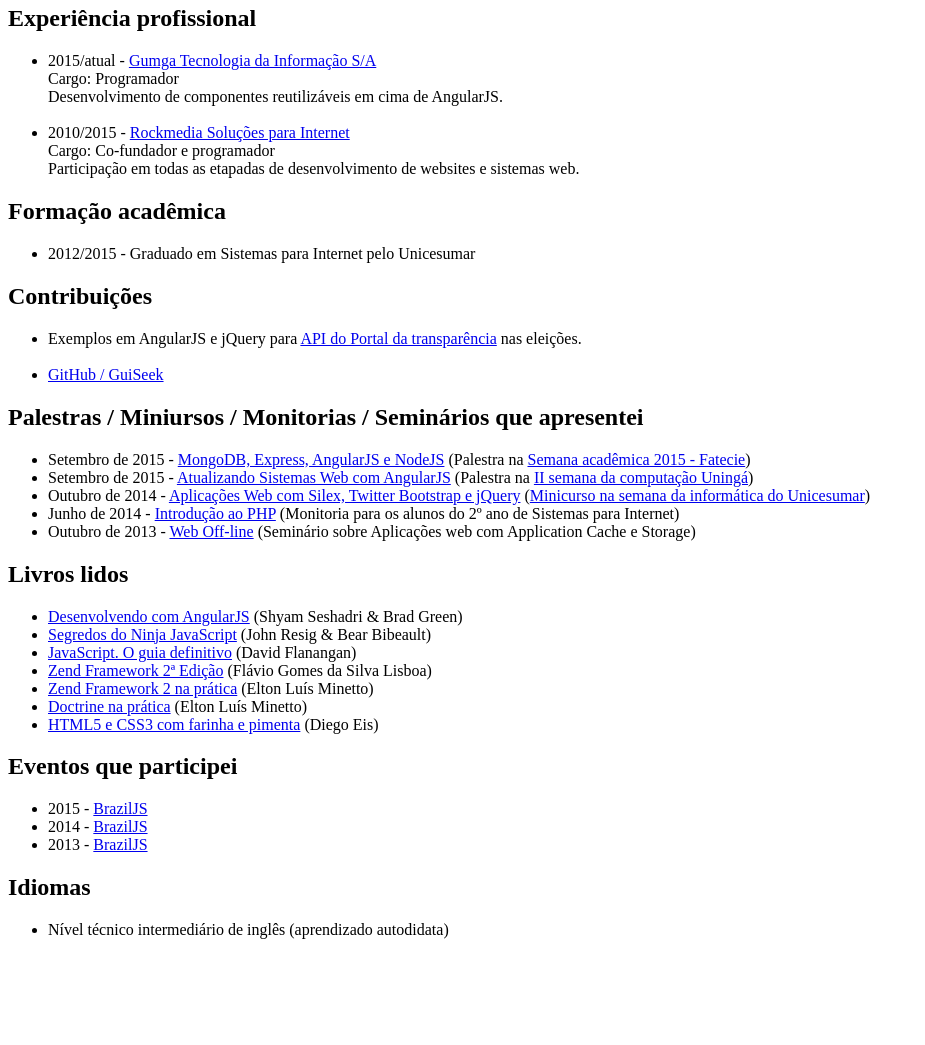
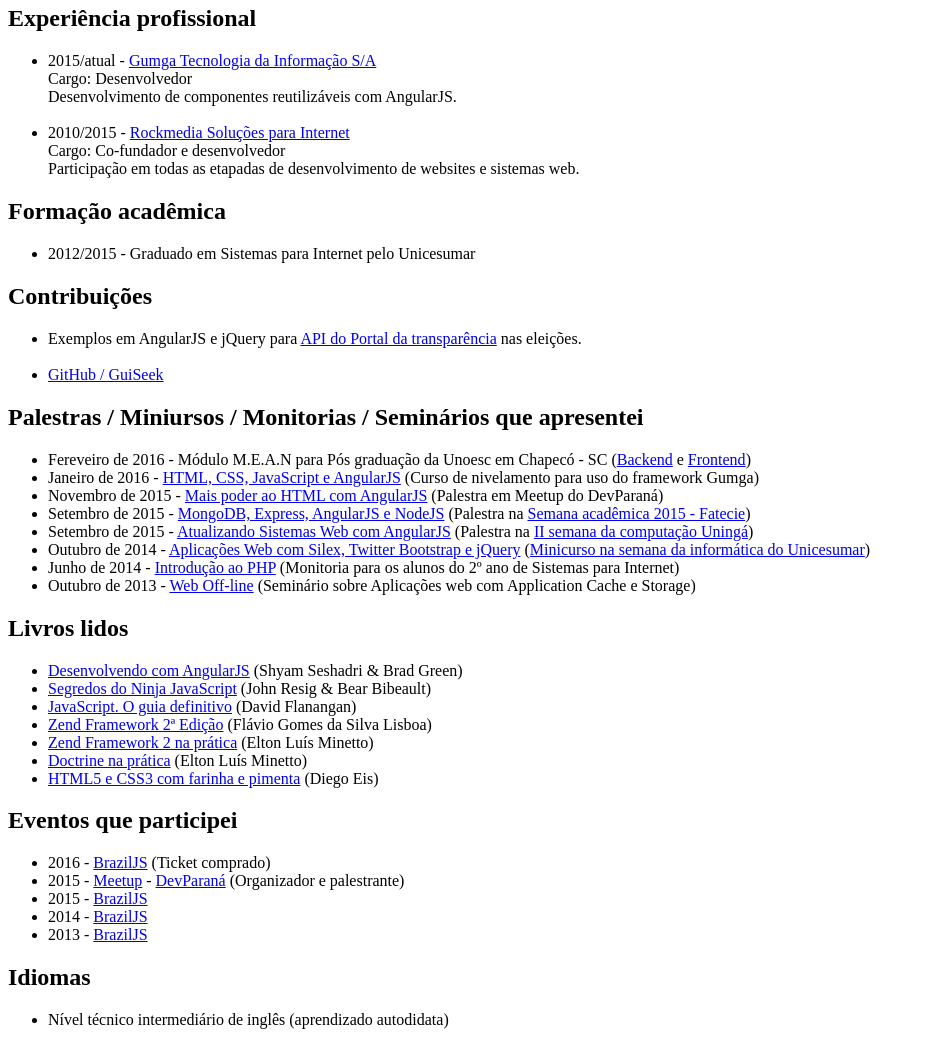
Before and after one commit to guiseek/guiseek.github.io, a plain HTML site: page index.html in a window 1280 px wide. Shown: the part 300-1345 px from the top of the page, without its empty margins (0-925 px from the left). Before the commit the page ends 1255 px from the top, so only its background shows below. Drawn offline with Linux system fonts and the light colour scheme.

Commit message:
Novidades 2016

```diff
--- a/index.html
+++ b/index.html
@@ -23,12 +23,12 @@
         <ul>
           <li>
             2015/atual - <a href="http://gumga.com.br/">Gumga Tecnologia da Informação S/A</a><br>
-            Cargo: Programador<br>
-            Desenvolvimento de componentes reutilizáveis em cima de AngularJS.<br><br>
+            Cargo: Desenvolvedor<br>
+            Desenvolvimento de componentes reutilizáveis com AngularJS.<br><br>
           </li>
           <li>
             2010/2015 - <a href="http://rockmedia.com.br/">Rockmedia Soluções para Internet</a><br>
-            Cargo: Co-fundador e programador<br>
+            Cargo: Co-fundador e desenvolvedor<br>
             Participação em todas as etapadas de desenvolvimento de websites e sistemas web.
           </li>
         </ul>
@@ -53,6 +53,15 @@
       <section>
         <h2>Palestras / Miniursos / Monitorias / Seminários que apresentei</h2>
         <ul>
+          <li>
+            Fereveiro de 2016 - Módulo M.E.A.N para Pós graduação da Unoesc em Chapecó - SC (<a href="https://github.com/guiseek/unoesc-app">Backend</a> e <a href="https://github.com/guiseek/unoesc-app-front">Frontend</a>)
+          </li>
+          <li>
+            Janeiro de 2016 - <a href="http://guiseek.js.org/curso-html-css-javascript-angularjs">HTML, CSS, JavaScript e AngularJS</a> (Curso de nivelamento para uso do framework Gumga)
+          </li>
+          <li>
+            Novembro de 2015 - <a href="http://guiseek.js.org/mais-poder-ao-html-com-angularjs">Mais poder ao HTML com AngularJS</a> (Palestra em Meetup do DevParaná)
+          </li>
           <li>
             Setembro de 2015 - <a href="#">MongoDB, Express, AngularJS e NodeJS</a> (Palestra na <a href="http://fatecie.edu.br/faculdadefatecie/semanaacademica2015">Semana acadêmica 2015 - Fatecie</a>)
           </li>
@@ -100,6 +109,12 @@
         <h2>Eventos que participei</h2>
         <ul>
           <li>
+            2016 - <a href="http://braziljs.com.br">BrazilJS</a> (Ticket comprado)
+          </li>
+          <li>
+            2015 - <a href="http://www.meetup.com/pt-BR/developerparana/events/226163759/">Meetup</a> - <a href="http://www.devparana.org/">DevParaná</a> (Organizador e palestrante)
+          </li>
+          <li>
             2015 - <a href="http://braziljs.com.br">BrazilJS</a>
           </li>
           <li>
```
